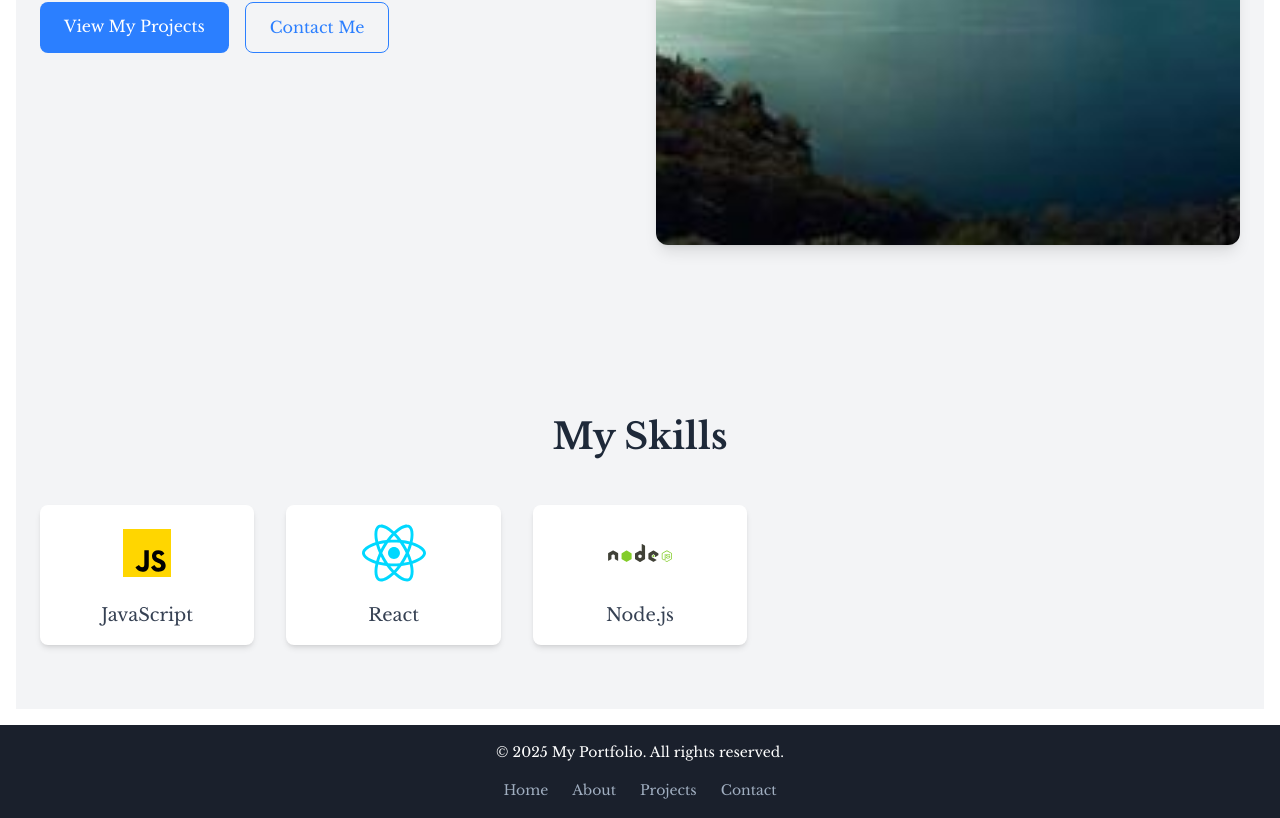
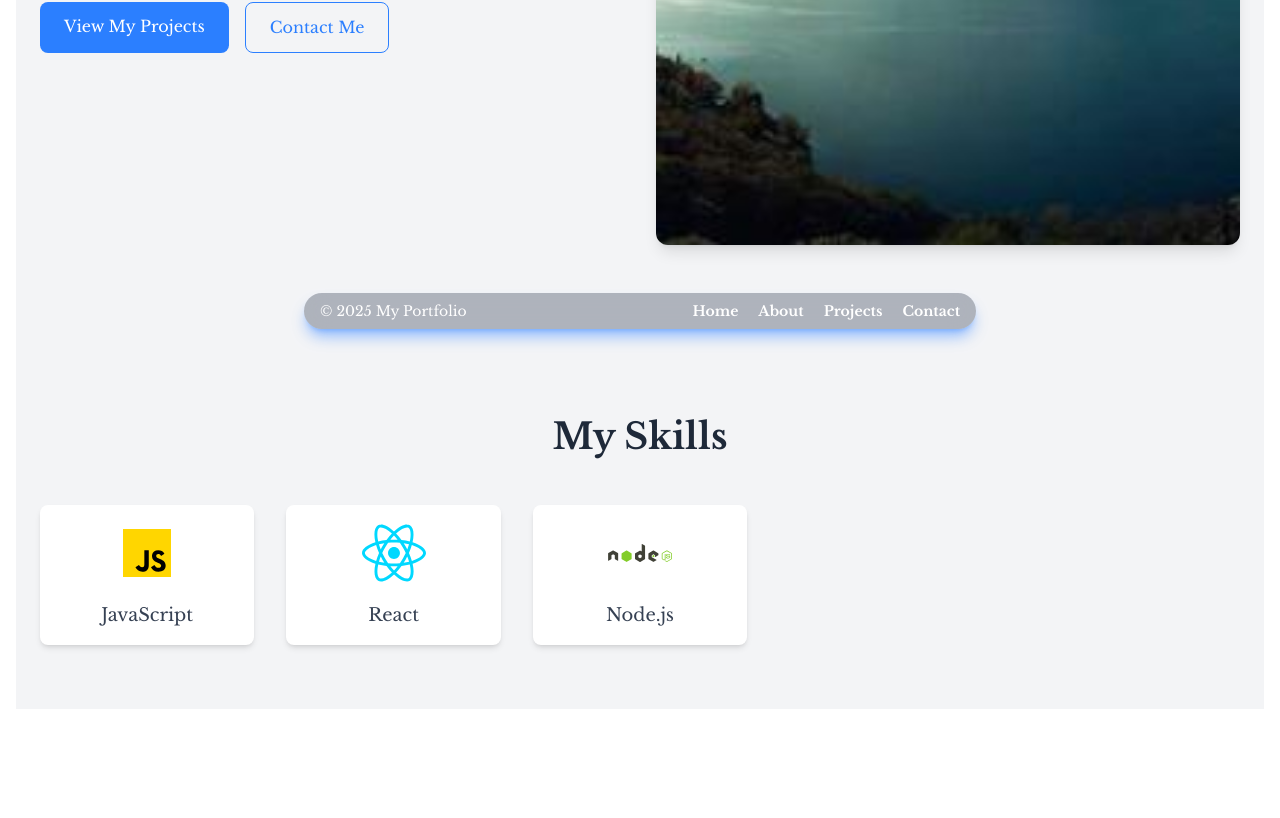
Before and after one commit to animeshsrivastava246/portfolio-website, a React app: page / in a window 1280 px wide. Shown: the part 463-1281 px from the top of the page. After the commit the page ends 1188 px from the top, so only its background shows below. Built offline with nearby package versions, Linux system fonts and the light colour scheme; the HTML template or start-up script is replaced by a standard one.

Commit message:
Added: Footer is enhanced

```diff
--- a/src/components/layout/Footer.tsx
+++ b/src/components/layout/Footer.tsx
@@ -1,26 +1,43 @@
 import React from "react";
 import { Link } from "react-router-dom";
 
+interface NavItem {
+	label: string;
+	path: string;
+}
+
+const NAV_LINKS: NavItem[] = [
+	{ label: "Home", path: "/" },
+	{ label: "About", path: "/about" },
+	{ label: "Projects", path: "/projects" },
+	{ label: "Contact", path: "/contact" },
+];
+
+const NavLink: React.FC<{ item: NavItem }> = ({ item }) => (
+	<li>
+		<Link
+			to={item.path}
+			className="hover:text-blue-400 transition duration-200"
+		>
+			{item.label}
+		</Link>
+	</li>
+);
+
 const Footer: React.FC = () => {
 	return (
-		<footer className="footer">
-			<div className="footer-container">
-				<p className="footer-text">
-					&copy; {new Date().getFullYear()} My Portfolio. All rights reserved.
-				</p>
-				<nav className="footer-nav">
-					<Link to="/" className="footer-link">
-						Home
-					</Link>
-					<Link to="/about" className="footer-link">
-						About
-					</Link>
-					<Link to="/projects" className="footer-link">
-						Projects
-					</Link>
-					<Link to="/contact" className="footer-link">
-						Contact
-					</Link>
+		<footer className="fixed bottom-2 left-1/2 transform -translate-x-1/2 w-full max-w-2xl bg-gray-500/50 backdrop-blur-md shadow-lg shadow-blue-500/50 rounded-full z-50">
+			<div className="flex flex-col md:flex-row justify-between items-center py-2 px-4 text-white">
+				{/* Copyright */}
+				<p className="text-sm">&copy; {new Date().getFullYear()} My Portfolio</p>
+
+				{/* Navigation Menu */}
+				<nav>
+					<ul className="flex space-x-5 text-sm font-bold">
+						{NAV_LINKS.map((item) => (
+							<NavLink key={item.path} item={item} />
+						))}
+					</ul>
 				</nav>
 			</div>
 		</footer>
```
